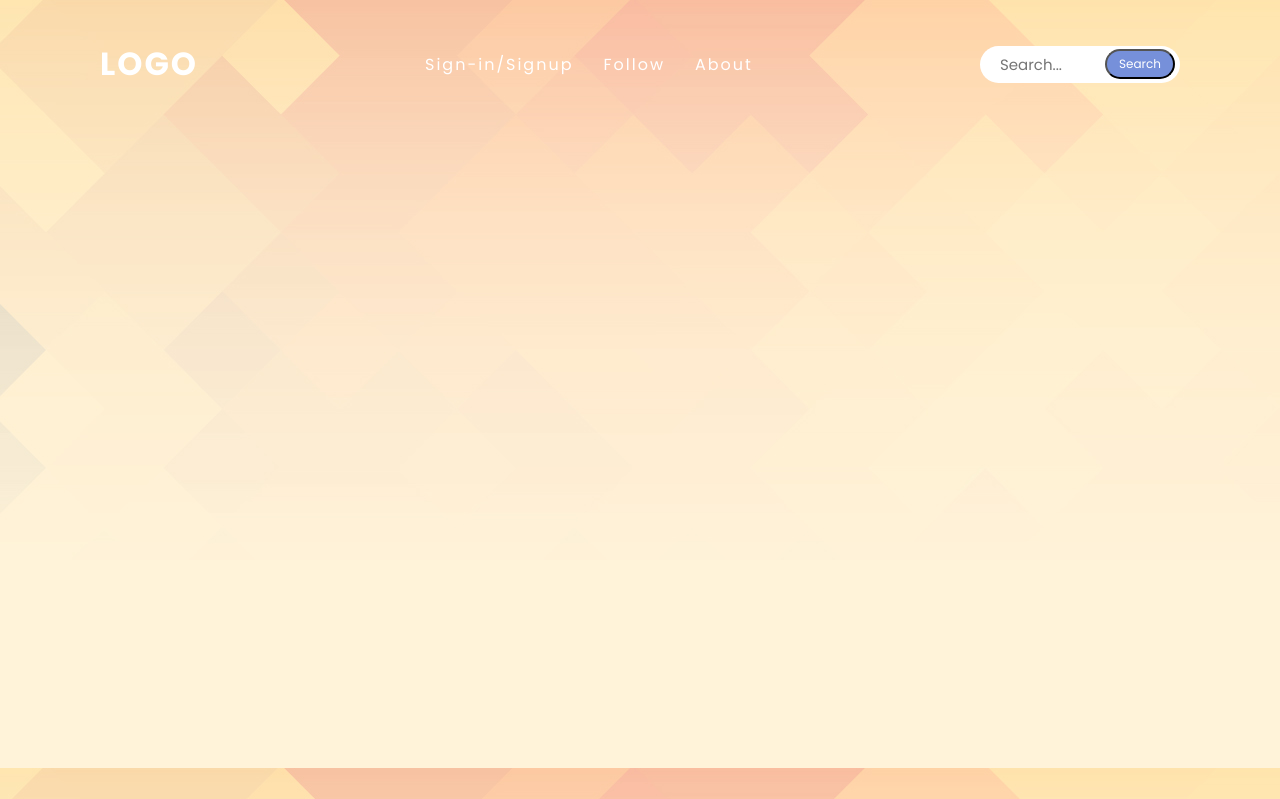
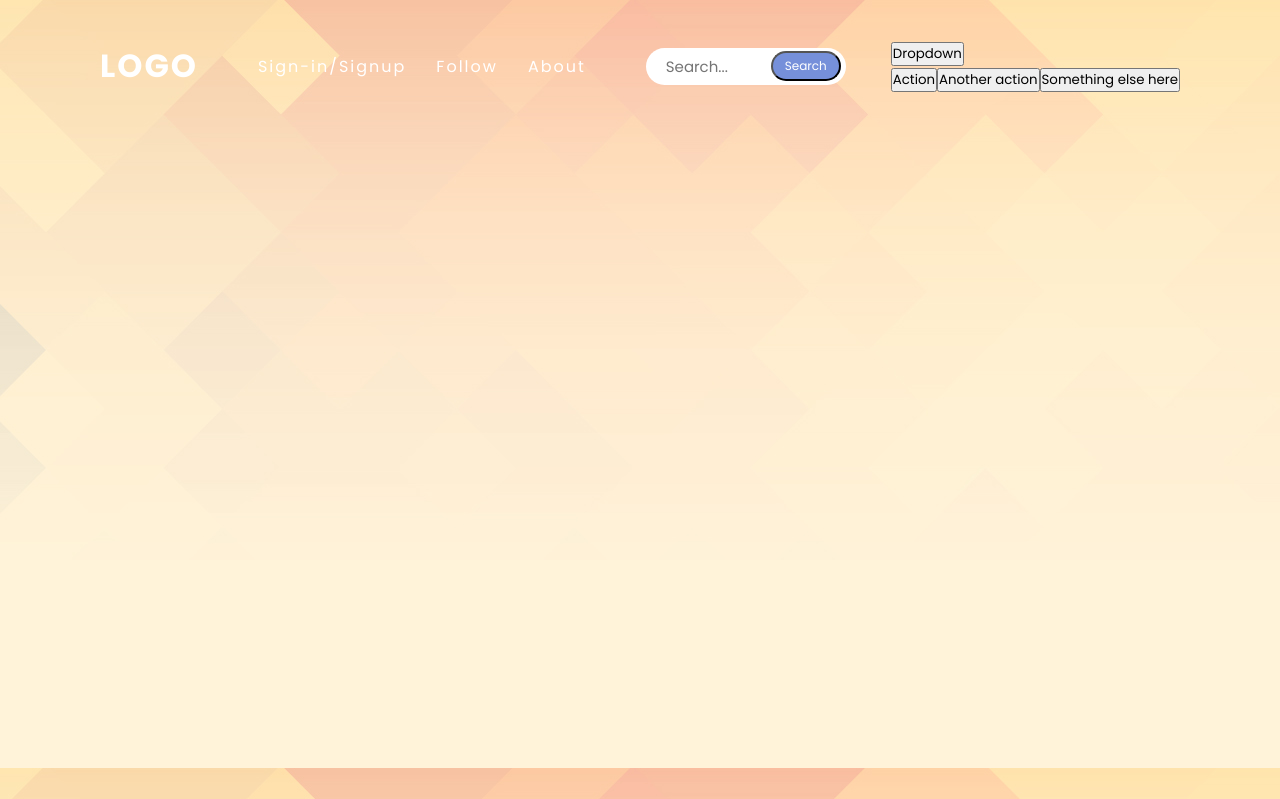
Before and after one commit to noobrock123/HootyLibrary, a Django app: page / in a window 1280 px wide. Shown: the top 799 px of the page. Run offline with Django 4.2, Linux system fonts and the light colour scheme; some libraries are stand-ins or nearby versions.

Commit message:
Update homepage.html

```diff
--- a/MAIN_APP/templates/homepage/homepage.html
+++ b/MAIN_APP/templates/homepage/homepage.html
@@ -23,6 +23,16 @@
                 </div>
             </div>
         </form>
+    <div class="dropdown">
+        <button class="btn btn-secondary dropdown-toggle" type="button" data-bs-toggle="dropdown" aria-expanded="false">
+             Dropdown
+        </button>
+        <ul class="dropdown-menu">
+             <li><button class="dropdown-item" type="button">Action</button></li>
+             <li><button class="dropdown-item" type="button">Another action</button></li>
+             <li><button class="dropdown-item" type="button">Something else here</button></li>
+        </ul>
+     </div>
 
     </header>
     <section class="banner"></section>
```
